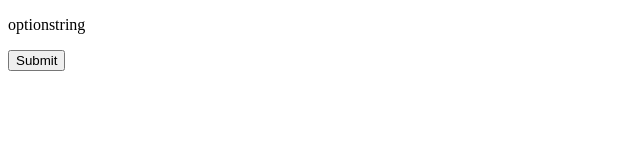
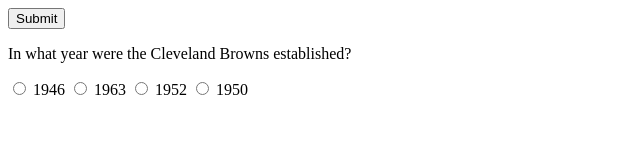
Before and after one commit to thinkful-ei17/Tricia-Linda-QuizApp, a plain HTML site: page index.html in a window 1280 px wide. Both pictures are taken after a click on the button "Start". Shown: the whole page, without its empty margins (0-640 px from the left). Drawn offline with nearby package versions, Linux system fonts and the light colour scheme.

Commit message:
adding the displayQuestion function

```diff
--- a/index.html
+++ b/index.html
@@ -10,10 +10,17 @@
 </head>
 
 <body class="view">
-    <h1>Welcome to the Animal Quiz Application</h1>
-    <h2>This quiz will test your knowledge of animal facts</h2>
-    <button class='start'>Start</button>
+    <header>
+        <h1>Welcome to the Animal Quiz Application</h1>
+        <h2>This quiz will test your knowledge of animal facts</h2>
+    </header>
+
+    <div class='buttons'>
+        <button class='start'>Start</button>
+    </div>
+
     <div class='question'>
+
     </div>
 </body>
 <script src="https://code.jquery.com/jquery-3.2.1.min.js"></script>
--- a/index.js
+++ b/index.js
@@ -2,27 +2,30 @@
 'use strict';
 
 const listQUESTIONS = [{
-  nameQuestion: "Question 1",
-  textQuestion: "textstring",
-  textOptions: "optionstring",
-  textAnswer: "answerstring",
+  question: 'In what year were the Cleveland Browns established?',
+  a1: '1946',
+  a2: '1963',
+  a3: '1952',
+  a4: '1950',
+  answer: 'A1',
+  comment: 'The correct answer is 1946.   Paul Brown, who was once called the \'father of modern football\', was the team\'s namesake and first coach. From the beginning of play in 1946 at Cleveland Municipal Stadium, the Browns were a great success'
 },
 {
-  nameQuestion: "Question 2",
-  textQuestion: "textstring",
-  textOptions: "optionstring",
-  textAnswer: "answerstring",
+  nameQuestion: 'Question 2',
+  textQuestion: 'textstring',
+  textOptions: 'optionstring',
+  textAnswer: 'answerstring',
 },
 {
-  nameQuestion: "Question 3",
-  textQuestion: "textstring",
-  textOptions: "optionstring",
-  textAnswer: "answerstring",
+  nameQuestion: 'Question 3',
+  textQuestion: 'textstring',
+  textOptions: 'optionstring',
+  textAnswer: 'answerstring',
 }
 ];
 
 const STORE = {
-
+  index: 0,
 
 };
 //if app switch statement - start, question, answer, result
@@ -30,18 +33,51 @@ const STORE = {
 //if in question state, put out quenstions, etc
 
 
+function questionTemplate() {
+  return `<form>
+  <div>
+  <p class= "questionTitle">${listQUESTIONS[STORE.index].question}</p>
+    <input type="radio" id="Choice1"
+     name="contact" value="a1">
+    <label for="contactChoice1">${listQUESTIONS[STORE.index].a1}</label>
+
+    <input type="radio" id="Choice2"
+     name="contact" value="a2">
+    <label for="contactChoice2">${listQUESTIONS[STORE.index].a2}</label>
+
+    <input type="radio" id="Choice3"
+     name="contact" value="a3">
+    <label for="contactChoice3">${listQUESTIONS[STORE.index].a3}</label>
+
+    <input type="radio" id="Choice4"
+    name="contact" value="a4">
+   <label for="contactChoice3">${listQUESTIONS[STORE.index].a4}</label>
+  </div>
+</form>`;
+}
+
+
 function startApp() {
-  $('.start').on('click', function(event){
+  $('.start').on('click', function(event) {
     console.log('testStart');
     event.preventDefault();
     $('h1').remove();
     $('h2').remove();
     //event.currentTarget.closest
-    $('.question').append(`<p> ${listQUESTIONS[0].textOptions} </p>`);
-    //console.log(listQUESTIONS[0].textOptions);
-    $('.view').append(`<button class="submit">Submit</button>`);
     $('.start').remove();
+    displayQuestion();
   });
 }
 
+function displayQuestion() {
+  //display the question and 4 answers
+  //display the SUBMIT button
+
+  let currentQuestion = questionTemplate();
+  $('.question').html(currentQuestion);
+  $('.buttons').append('<button class="submit">Submit</button>');
+
+
+}
+
 startApp();
```
